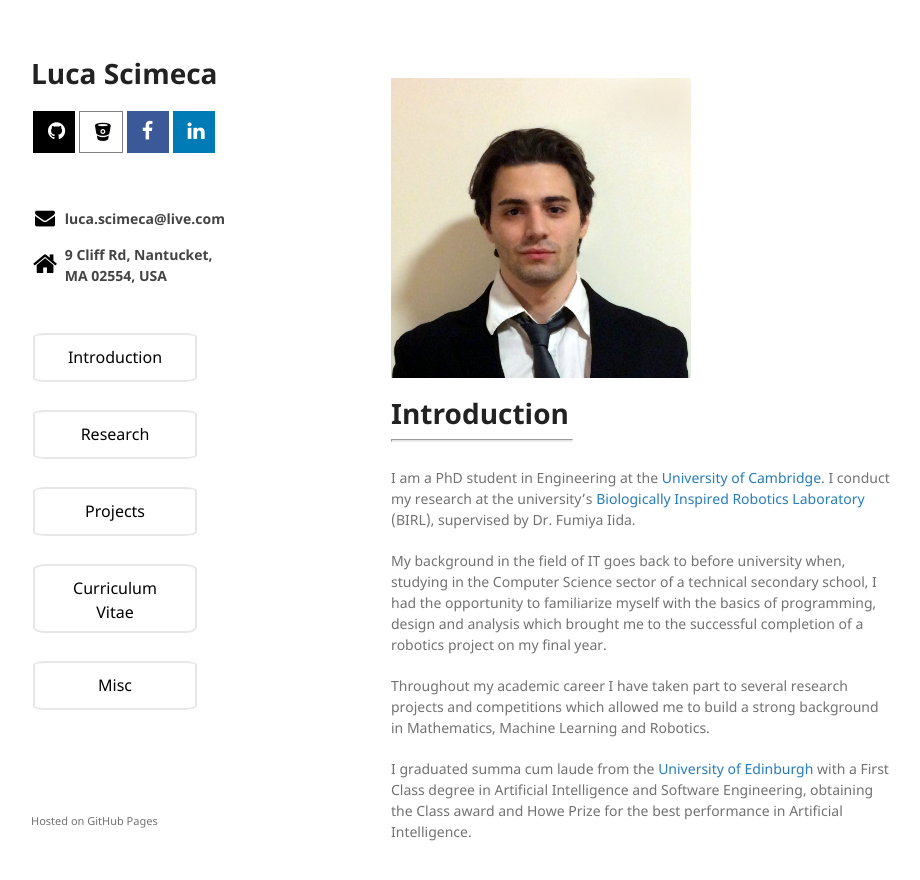
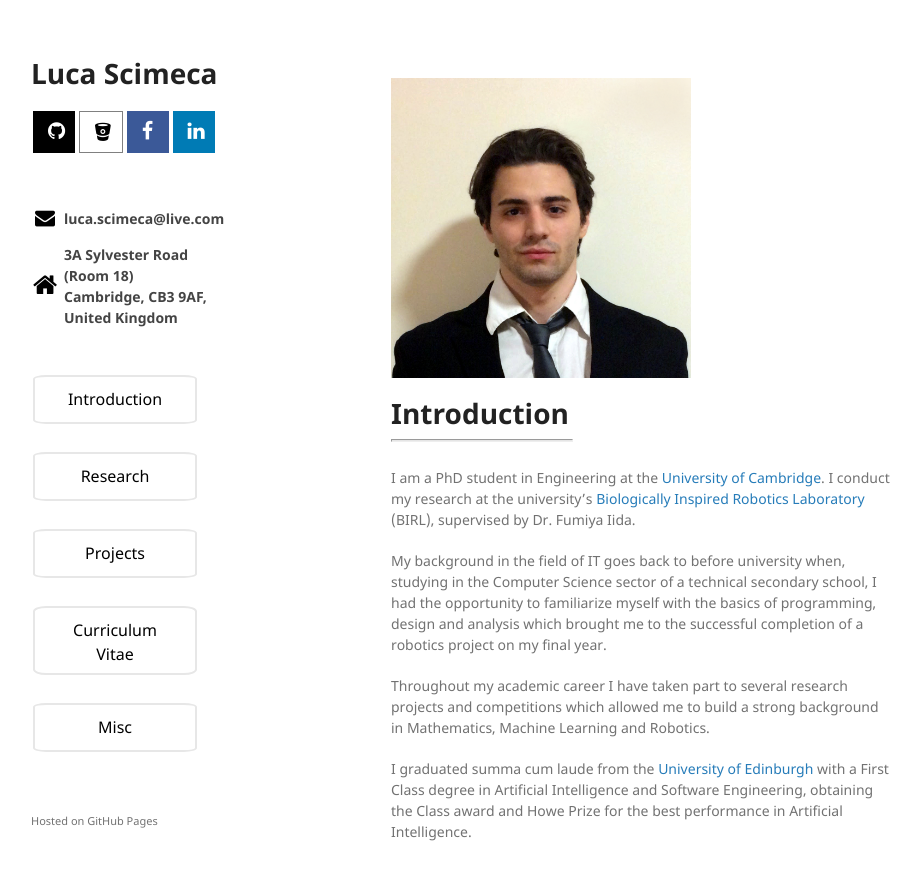
Before and after one commit to lucascimeca/lucascimeca.github.io, a Jekyll site: the page built from index.md, in a window 1280 px wide and 900 px high. Shown: the top 880 px of the window, without its empty margins (179-1099 px from the left). Built offline with Jekyll 4.4.1, drawn with Linux system fonts in a browser that asks for light colours; nearby versions of some CDN libraries; the repository's description, which GitHub fills in, is left out.

Commit message:
Update default.html

```diff
--- a/_layouts/default.html
+++ b/_layouts/default.html
@@ -62,7 +62,7 @@
           </tr>
           <tr>
             <th><a href="#" class="fa fa-home"></a></a></th>
-            <th>9 Cliff Rd, Nantucket, </br>MA 02554, USA</th>
+            <th>3A Sylvester Road (Room 18) </br>Cambridge, CB3 9AF, United Kingdom</th>
           </tr>
         </table></br>
 
```
